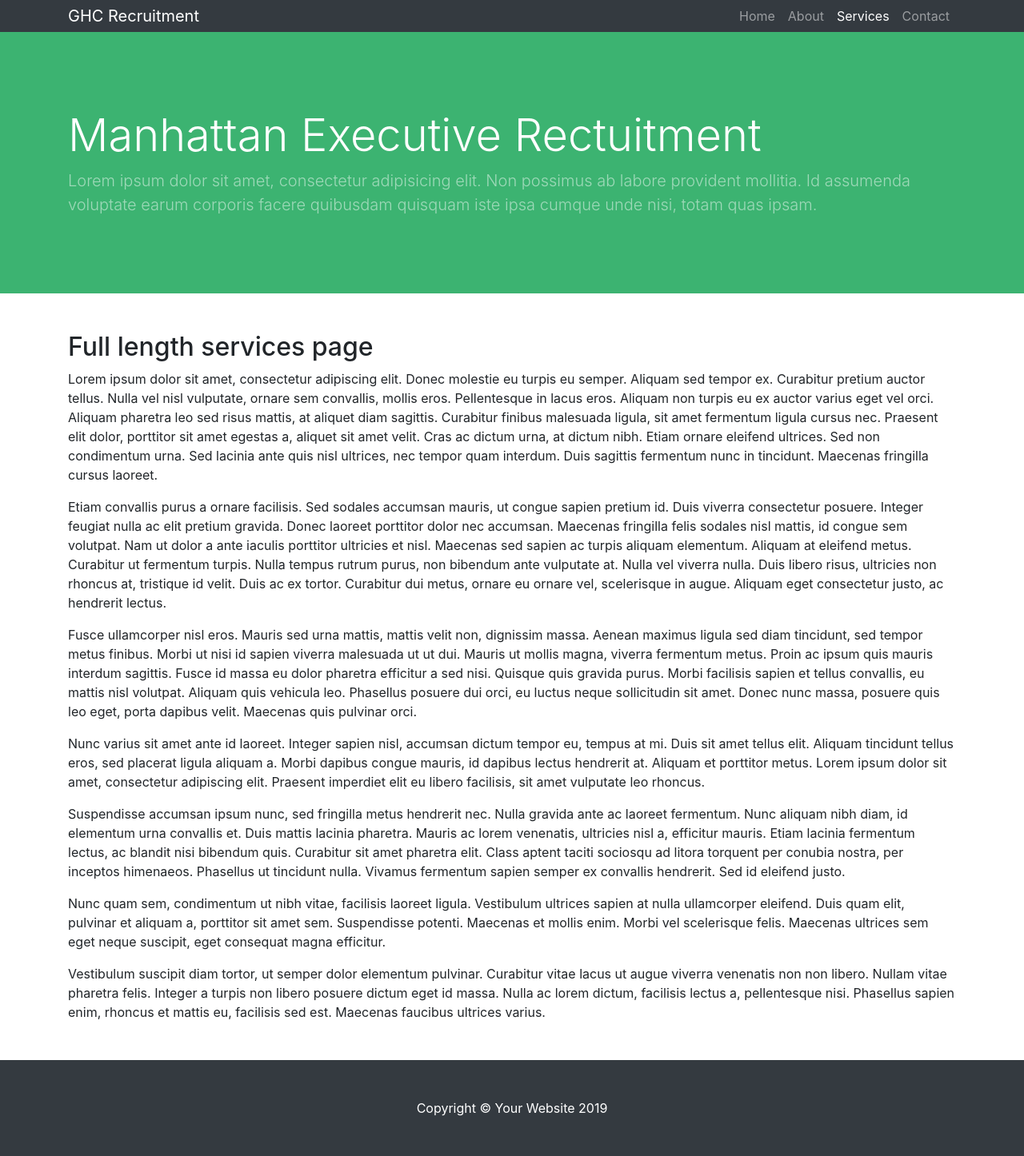
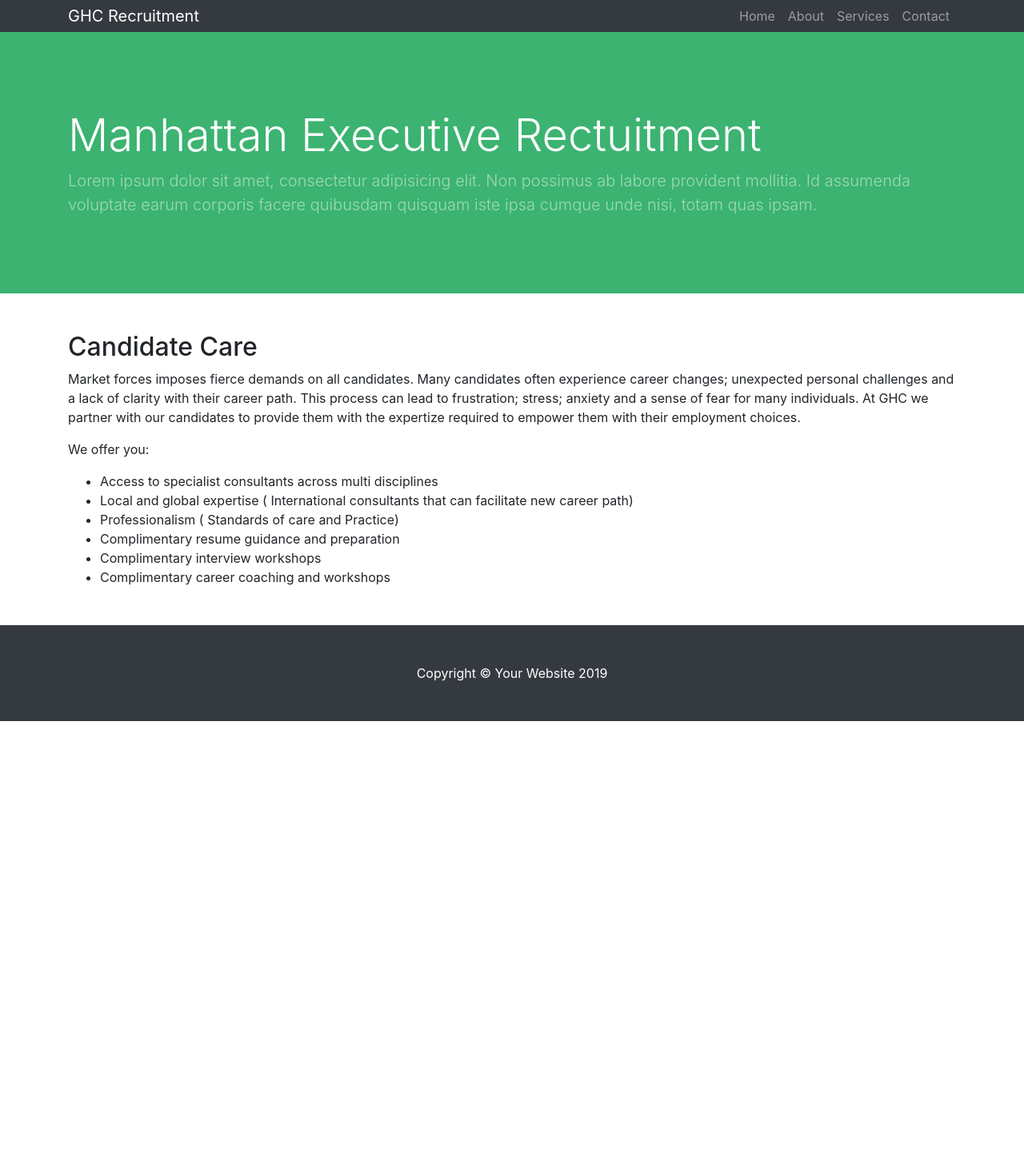
Before and after one commit to MalWalters/ghc-recruitment.github.io, a Jekyll site: the page built from _pages/services.md, in a window 1280 px wide. Shown: the whole page at 80% size. Built offline with Jekyll 4.4.1, drawn with Linux system fonts in a browser that asks for light colours; our own code applies the rules of GitHub Pages for plain Markdown files; after the commit the page ends 902 px from its top, so only the background shows below that.

Commit message:
Changing services to candidate care

```diff
--- a/_pages/services.md
+++ b/_pages/services.md
@@ -1,20 +1,17 @@
 ---
 layout: default
-permalink: /services/
+permalink: /candidate-care/
 ---
 
-## Full length services page
+## Candidate Care
 
-Lorem ipsum dolor sit amet, consectetur adipiscing elit. Donec molestie eu turpis eu semper. Aliquam sed tempor ex. Curabitur pretium auctor tellus. Nulla vel nisl vulputate, ornare sem convallis, mollis eros. Pellentesque in lacus eros. Aliquam non turpis eu ex auctor varius eget vel orci. Aliquam pharetra leo sed risus mattis, at aliquet diam sagittis. Curabitur finibus malesuada ligula, sit amet fermentum ligula cursus nec. Praesent elit dolor, porttitor sit amet egestas a, aliquet sit amet velit. Cras ac dictum urna, at dictum nibh. Etiam ornare eleifend ultrices. Sed non condimentum urna. Sed lacinia ante quis nisl ultrices, nec tempor quam interdum. Duis sagittis fermentum nunc in tincidunt. Maecenas fringilla cursus laoreet.
+  Market forces imposes fierce demands on all candidates. Many candidates often experience career changes; unexpected personal challenges and a lack of clarity with their career path. This process can lead to frustration; stress; anxiety and a sense of fear for many individuals. At GHC we partner with our candidates to provide them with the expertize required to empower them with their employment choices.
 
-Etiam convallis purus a ornare facilisis. Sed sodales accumsan mauris, ut congue sapien pretium id. Duis viverra consectetur posuere. Integer feugiat nulla ac elit pretium gravida. Donec laoreet porttitor dolor nec accumsan. Maecenas fringilla felis sodales nisl mattis, id congue sem volutpat. Nam ut dolor a ante iaculis porttitor ultricies et nisl. Maecenas sed sapien ac turpis aliquam elementum. Aliquam at eleifend metus. Curabitur ut fermentum turpis. Nulla tempus rutrum purus, non bibendum ante vulputate at. Nulla vel viverra nulla. Duis libero risus, ultricies non rhoncus at, tristique id velit. Duis ac ex tortor. Curabitur dui metus, ornare eu ornare vel, scelerisque in augue. Aliquam eget consectetur justo, ac hendrerit lectus.
+We offer you:
 
-Fusce ullamcorper nisl eros. Mauris sed urna mattis, mattis velit non, dignissim massa. Aenean maximus ligula sed diam tincidunt, sed tempor metus finibus. Morbi ut nisi id sapien viverra malesuada ut ut dui. Mauris ut mollis magna, viverra fermentum metus. Proin ac ipsum quis mauris interdum sagittis. Fusce id massa eu dolor pharetra efficitur a sed nisi. Quisque quis gravida purus. Morbi facilisis sapien et tellus convallis, eu mattis nisl volutpat. Aliquam quis vehicula leo. Phasellus posuere dui orci, eu luctus neque sollicitudin sit amet. Donec nunc massa, posuere quis leo eget, porta dapibus velit. Maecenas quis pulvinar orci.
-
-Nunc varius sit amet ante id laoreet. Integer sapien nisl, accumsan dictum tempor eu, tempus at mi. Duis sit amet tellus elit. Aliquam tincidunt tellus eros, sed placerat ligula aliquam a. Morbi dapibus congue mauris, id dapibus lectus hendrerit at. Aliquam et porttitor metus. Lorem ipsum dolor sit amet, consectetur adipiscing elit. Praesent imperdiet elit eu libero facilisis, sit amet vulputate leo rhoncus.
-
-Suspendisse accumsan ipsum nunc, sed fringilla metus hendrerit nec. Nulla gravida ante ac laoreet fermentum. Nunc aliquam nibh diam, id elementum urna convallis et. Duis mattis lacinia pharetra. Mauris ac lorem venenatis, ultricies nisl a, efficitur mauris. Etiam lacinia fermentum lectus, ac blandit nisi bibendum quis. Curabitur sit amet pharetra elit. Class aptent taciti sociosqu ad litora torquent per conubia nostra, per inceptos himenaeos. Phasellus ut tincidunt nulla. Vivamus fermentum sapien semper ex convallis hendrerit. Sed id eleifend justo.
-
-Nunc quam sem, condimentum ut nibh vitae, facilisis laoreet ligula. Vestibulum ultrices sapien at nulla ullamcorper eleifend. Duis quam elit, pulvinar et aliquam a, porttitor sit amet sem. Suspendisse potenti. Maecenas et mollis enim. Morbi vel scelerisque felis. Maecenas ultrices sem eget neque suscipit, eget consequat magna efficitur.
-
-Vestibulum suscipit diam tortor, ut semper dolor elementum pulvinar. Curabitur vitae lacus ut augue viverra venenatis non non libero. Nullam vitae pharetra felis. Integer a turpis non libero posuere dictum eget id massa. Nulla ac lorem dictum, facilisis lectus a, pellentesque nisi. Phasellus sapien enim, rhoncus et mattis eu, facilisis sed est. Maecenas faucibus ultrices varius.
+  - Access to specialist consultants across multi disciplines
+  - Local and global expertise ( International consultants that can facilitate new career path)
+  - Professionalism ( Standards of care and Practice)
+  - Complimentary resume guidance and preparation
+  - Complimentary interview workshops
+  - Complimentary career coaching and workshops
```
